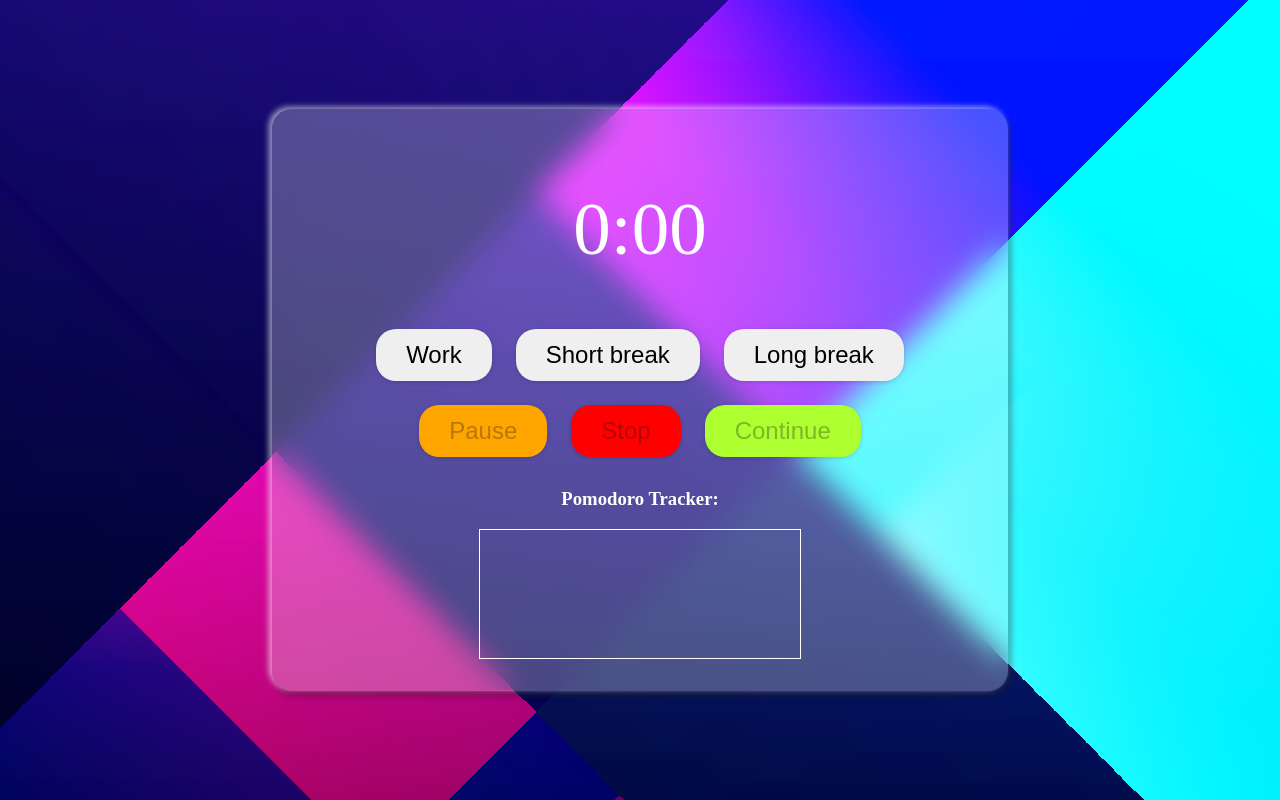
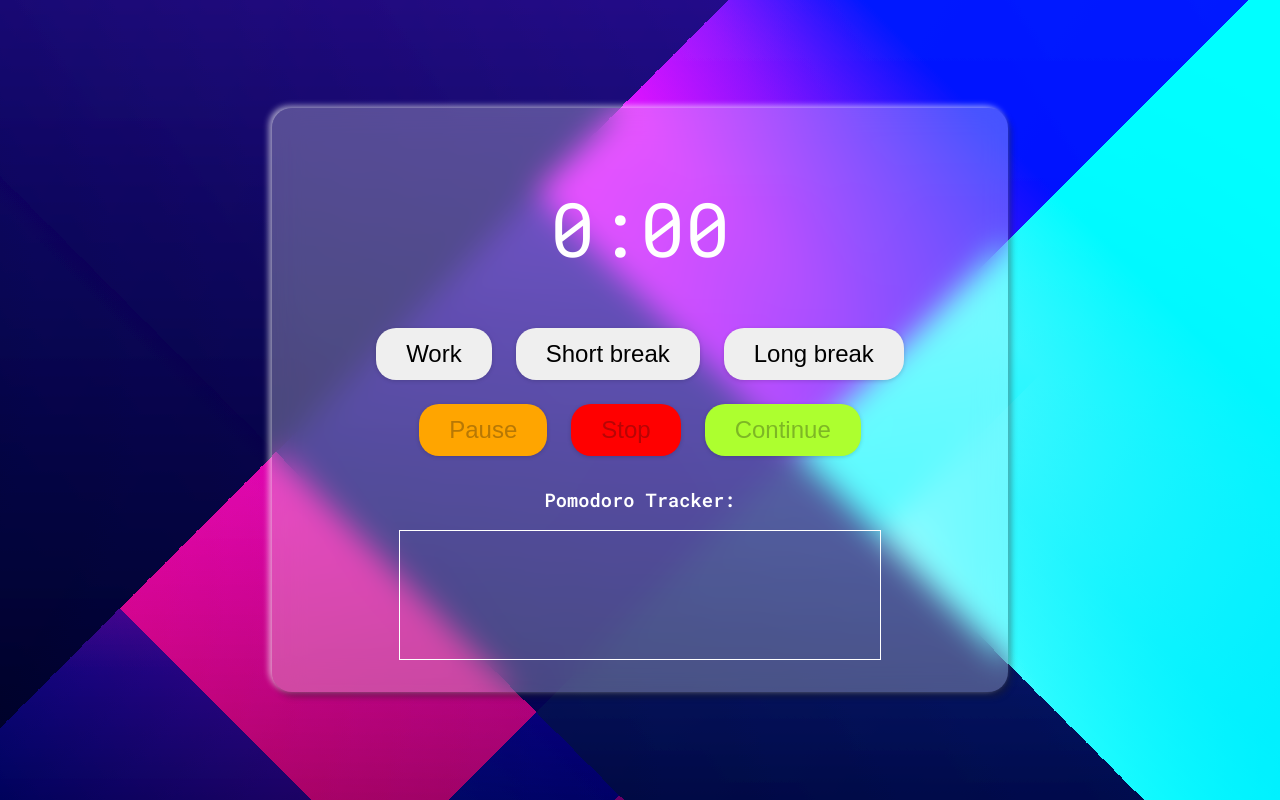
Before and after one commit to alanacapcreates/WWDC-PomodoroTimer-0921, a plain HTML site: page index.html in a window 1280 px wide. Drawn offline with Linux system fonts and the light colour scheme.

Commit message:
styling updates

```diff
--- a/index.css
+++ b/index.css
@@ -1,6 +1,9 @@
 html, body {
     margin: 0;
     padding: 0;
+}
+body{
+    font-family: 'Roboto Mono', monospace;
 }
 h3{
     color: #fff;
@@ -56,9 +59,7 @@ button {
 .timer {
     height: 8em;
     width: 20em;
-    /* background-color: white; */
     color: rgb(255, 255, 255);;
-
     align-items: center;
     padding: 1em;
 
@@ -81,7 +82,7 @@ button {
     font-size: 75px;
 }
 .log{
-    width: 50%;
+    width: 75%;
     height: 8em;
     border: 1px solid #fff;
     overflow-y: scroll;
--- a/index.html
+++ b/index.html
@@ -1,6 +1,9 @@
 <html>
     <head>
         <link rel="stylesheet" href="index.css">
+        <link rel="preconnect" href="https://fonts.googleapis.com">
+    <link rel="preconnect" href="https://fonts.gstatic.com" crossorigin>
+    <link href="https://fonts.googleapis.com/css2?family=Roboto+Mono:wght@300;400;600&display=swap" rel="stylesheet">
     </head>
     <body>
         <div class="container">
```
